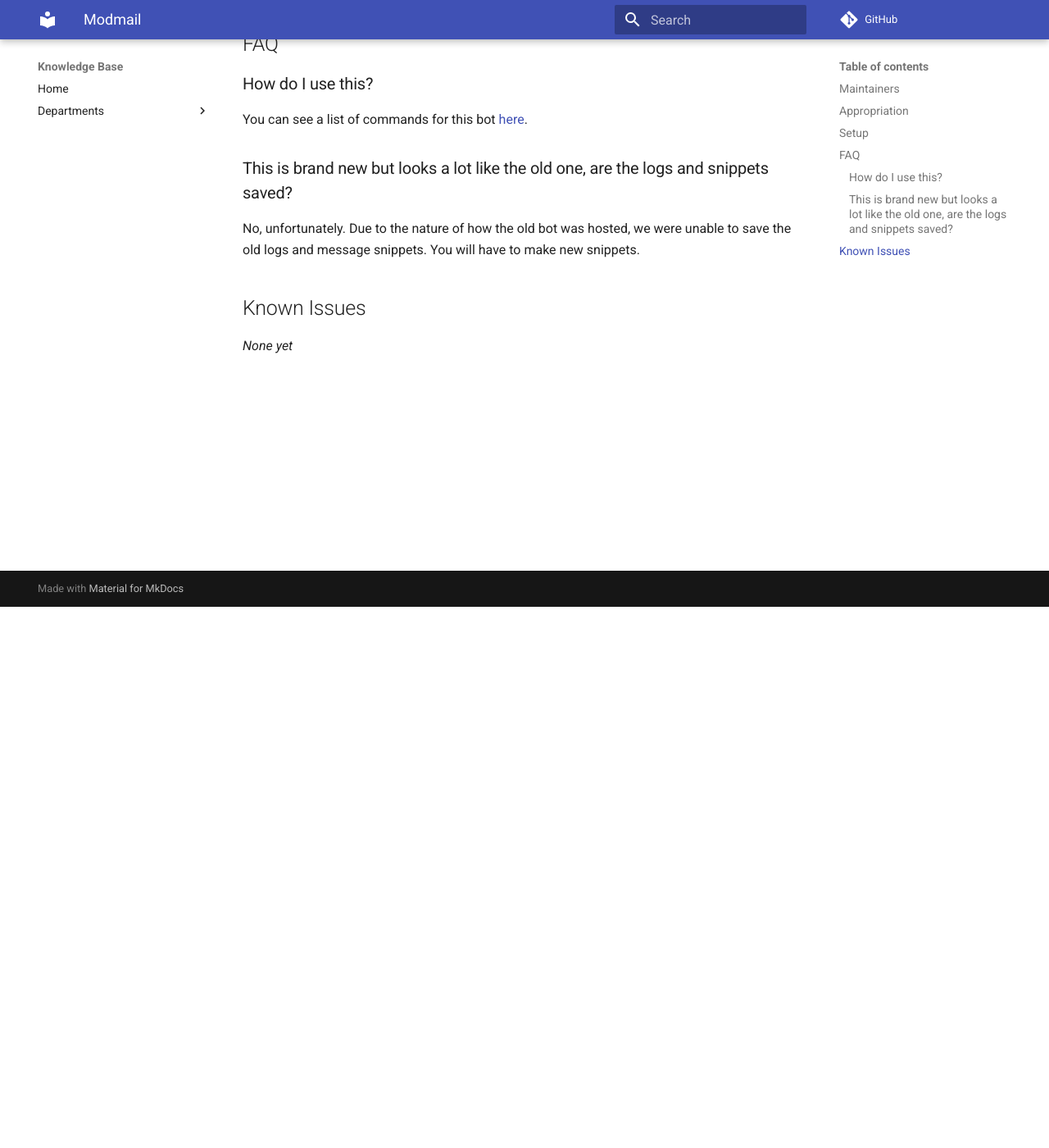
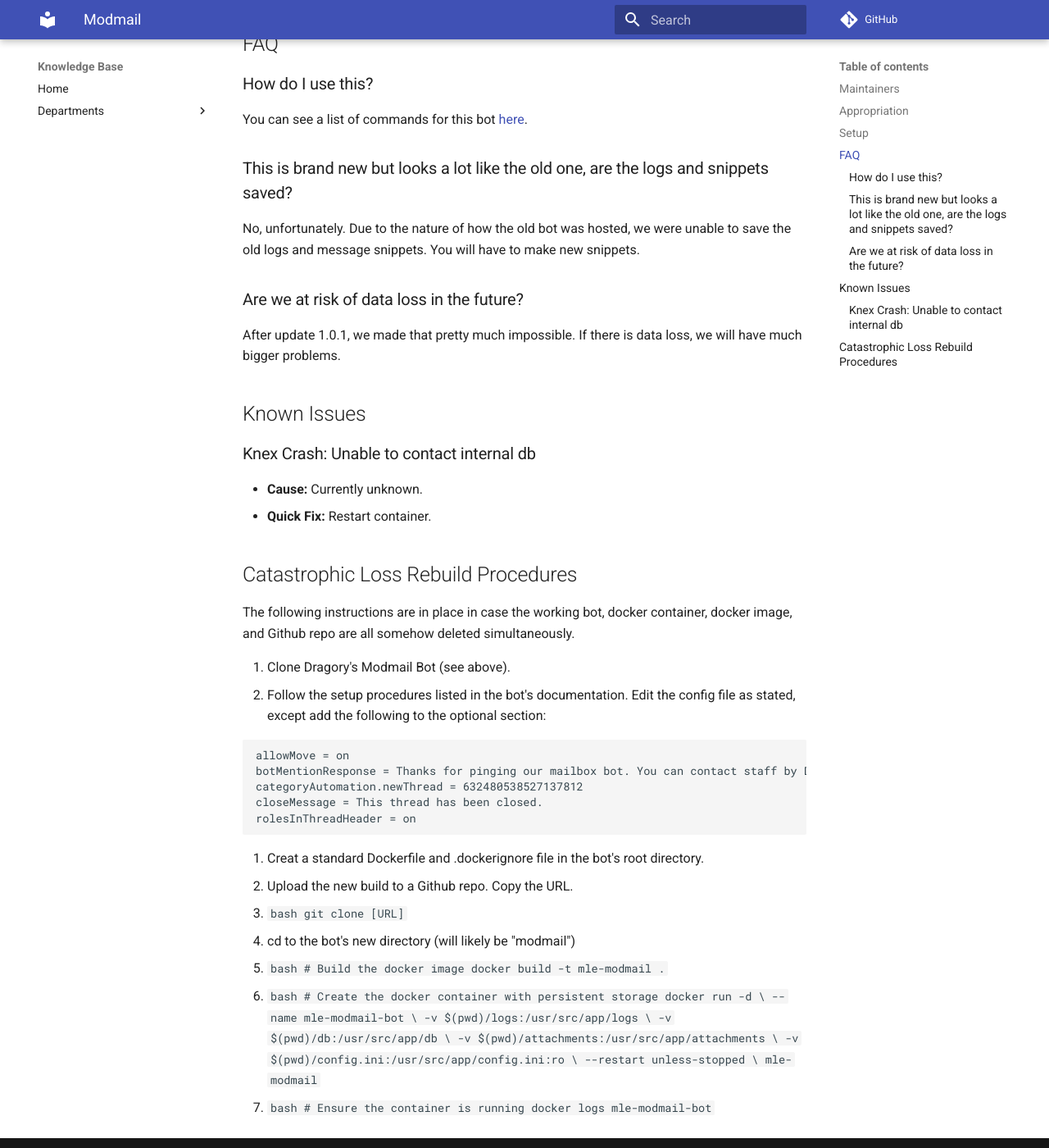
Before and after one commit to Minor-League-Esports/knowledgeBase, an MkDocs documentation site: the page built from docs/departments/modmail.md, in a window 1280 px wide and 1400 px high, scrolled down 660 px. Shown: the whole window at 82% size. Built offline with MkDocs 1.6.1 and Material for MkDocs 9.7.7, drawn with Linux system fonts in a browser that asks for light colours; comment, search, counter and statistics services are not loaded.

Commit message:
Update modmail.md with new information
Added new sections on data loss risk, known issues, and catastrophic loss rebuild procedures.

````diff
--- a/docs/departments/modmail.md
+++ b/docs/departments/modmail.md
@@ -21,5 +21,49 @@ You can see a list of commands for this bot [here](https://github.com/Minor-Leag
 ### This is brand new but looks a lot like the old one, are the logs and snippets saved?
 No, unfortunately. Due to the nature of how the old bot was hosted, we were unable to save the old logs and message snippets. You will have to make new snippets.
 
+### Are we at risk of data loss in the future?
+After update 1.0.1, we made that pretty much impossible. If there is data loss, we will have much bigger problems.
+
 ## Known Issues
-*None yet*
+
+### Knex Crash: Unable to contact internal db
+- **Cause:** Currently unknown.
+- **Quick Fix:** Restart container.
+
+## Catastrophic Loss Rebuild Procedures
+The following instructions are in place in case the working bot, docker container, docker image, and Github repo are all somehow deleted simultaneously.
+
+1. Clone Dragory's Modmail Bot (see above).
+2. Follow the setup procedures listed in the bot's documentation. Edit the config file as stated, except add the following to the optional section:
+```
+allowMove = on
+botMentionResponse = Thanks for pinging our mailbox bot. You can contact staff by DMing me. Our Community team will receive your message and route it to the proper department.
+categoryAutomation.newThread = 632480538527137812
+closeMessage = This thread has been closed.
+rolesInThreadHeader = on
+```
+3. Creat a standard Dockerfile and .dockerignore file in the bot's root directory.
+4. Upload the new build to a Github repo. Copy the URL.
+5. ```bash
+   git clone [URL]
+   ```
+6. cd to the bot's new directory (will likely be "modmail")
+7. ```bash
+   # Build the docker image
+   docker build -t mle-modmail .
+   ```
+8. ```bash
+   # Create the docker container with persistent storage
+   docker run -d \
+   --name mle-modmail-bot \
+   -v $(pwd)/logs:/usr/src/app/logs \
+   -v $(pwd)/db:/usr/src/app/db \
+   -v $(pwd)/attachments:/usr/src/app/attachments \
+   -v $(pwd)/config.ini:/usr/src/app/config.ini:ro \
+   --restart unless-stopped \
+   mle-modmail
+   ```
+9. ```bash
+   # Ensure the container is running
+   docker logs mle-modmail-bot
+   ```
````
